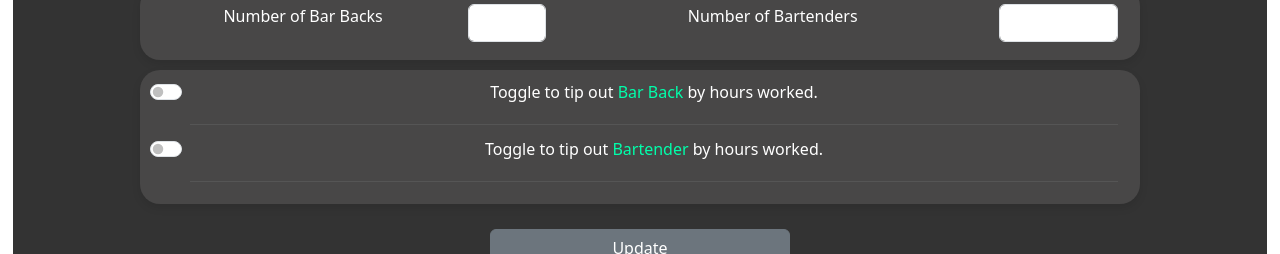
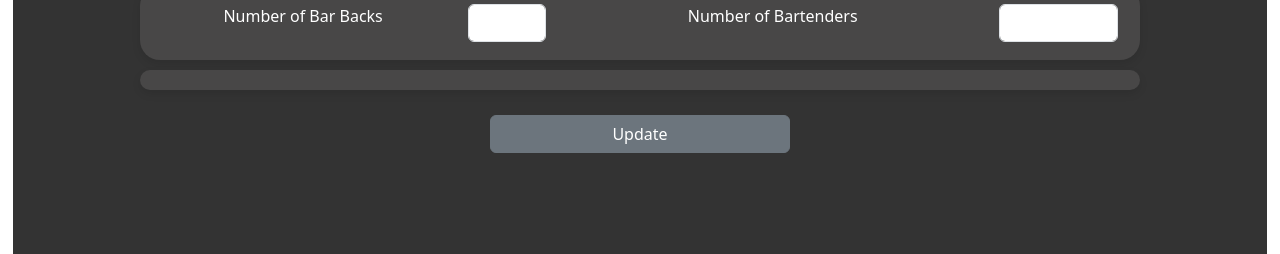
Before and after one commit to afrochef22/tip-jar, a Next.js app: page /CashTipBreakDownPage in a window 1280 px wide. Both pictures are taken after a click on the button "Edit". Shown: the part 334-588 px from the top of the page. Built offline with nearby package versions, Linux system fonts and the light colour scheme; no server answers; the database is empty; a web font is replaced by a local one.

Commit message:
updated UpdateCashTipBreakDownModal so the the tip out by hours toggle is red and dosent show if input is null

```diff
--- a/components/UpdateCashTipBreakDownModal.js
+++ b/components/UpdateCashTipBreakDownModal.js
@@ -394,8 +394,18 @@ const UpdateCashTipBreakDown = (
 								</Row>
 							</Col>
 						</Row>
-						<Row className={style.toggleContainer}>
-							{newNumberOfBarBacks <= 1 ? (
+						<Row
+							className={`${style.toggleContainer} ${
+								(numberOfBarBacks || null) <= 1
+									? ""
+									: style.tipoutCashByHoursContainer
+							} ${
+								(numberOfBartenders || null) <= 1
+									? ""
+									: style.tipoutCashByHoursContainer
+							}`}
+						>
+							{(numberOfBarBacks || null) <= 1 ? (
 								<div className={style.hidden}></div>
 							) : (
 								<FormGroup switch>
@@ -413,7 +423,7 @@ const UpdateCashTipBreakDown = (
 									<div className={style.seperationLine}></div>
 								</FormGroup>
 							)}
-							{newNumberOfBartenders <= 1 ? (
+							{(numberOfBartenders || null) <= 1 ? (
 								<div className={style.hidden}></div>
 							) : (
 								<FormGroup switch>
```
